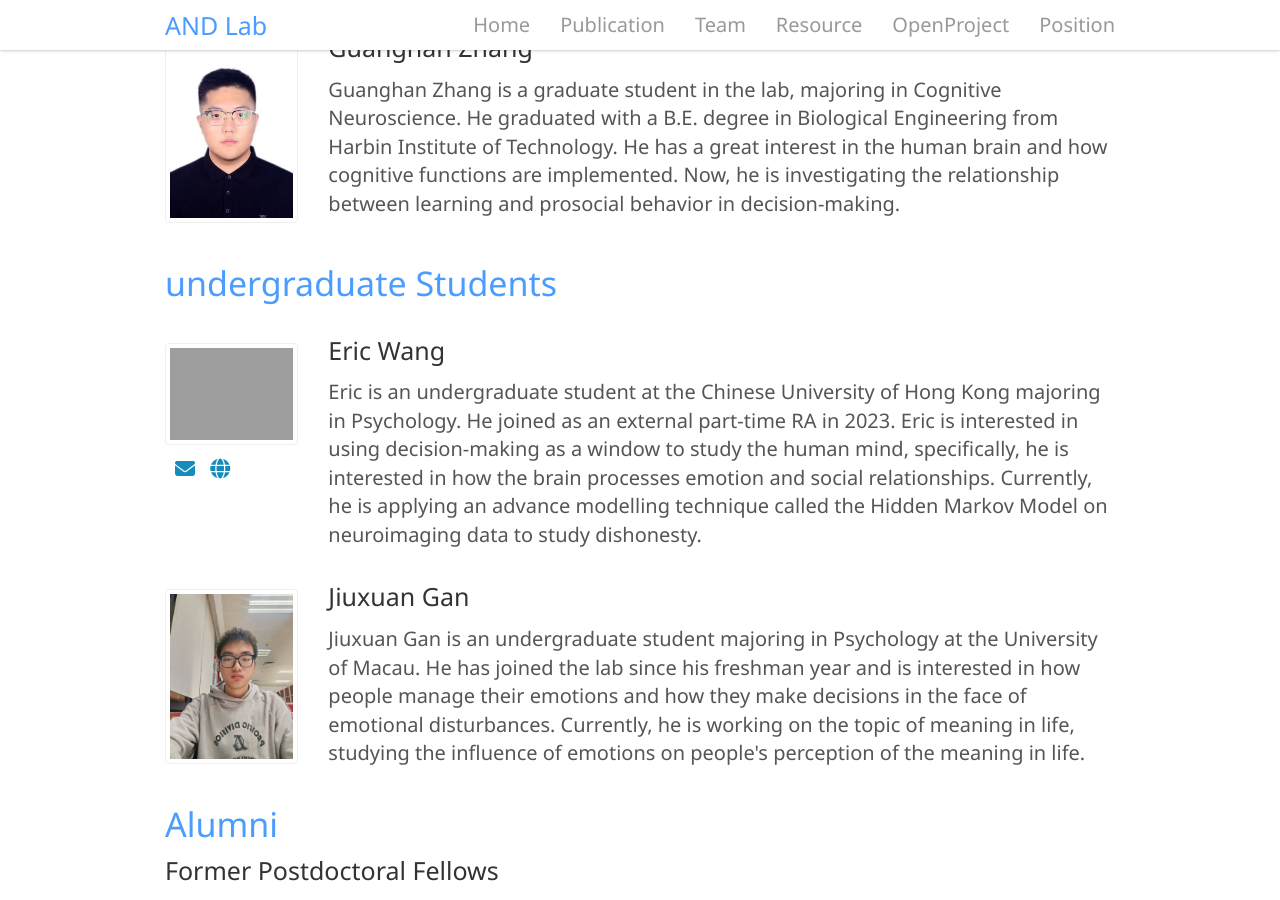
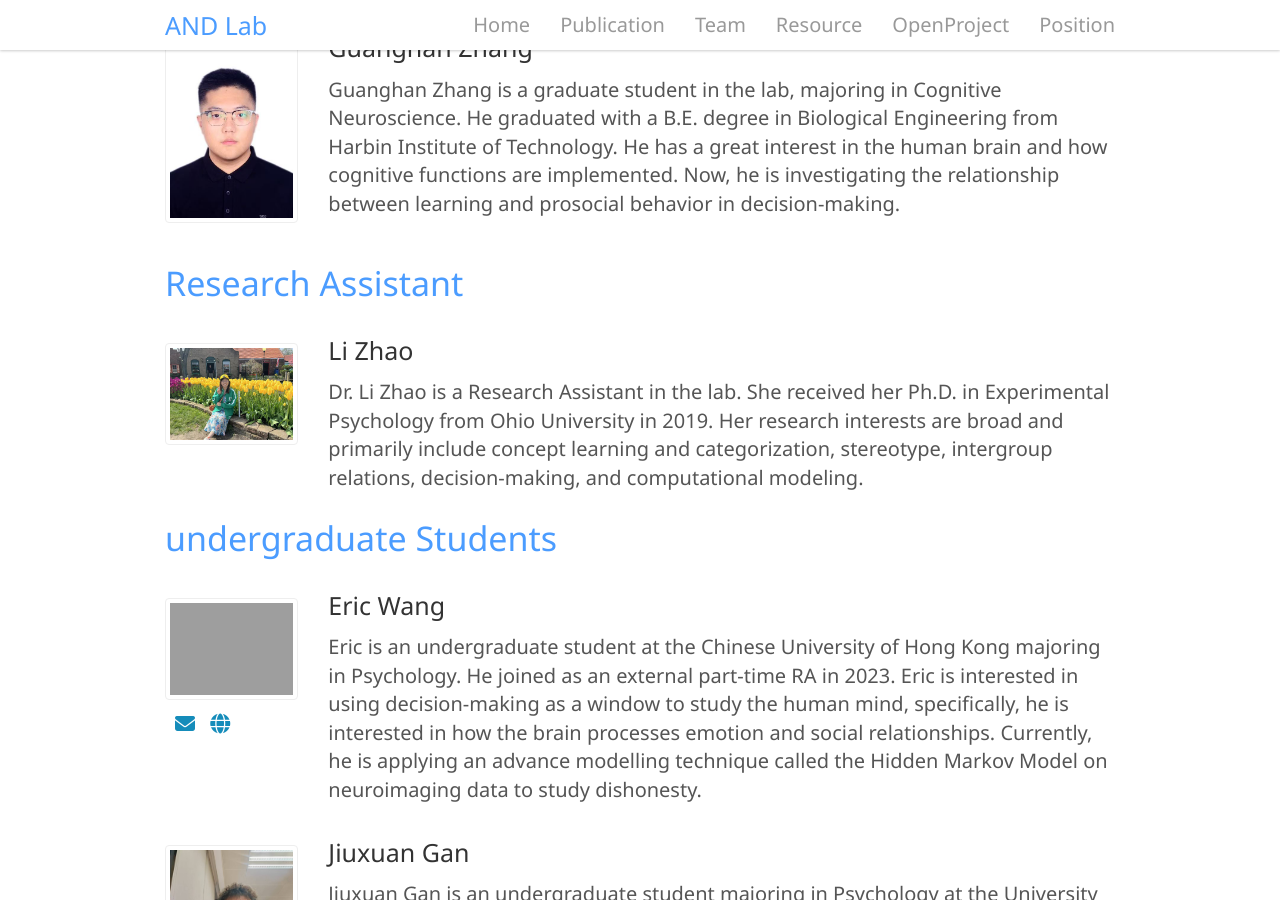
Before and after one commit to andlab-um/lab-website, a Jekyll site: the page built from _pages/team.html, in a window 1280 px wide and 900 px high, scrolled down 4759 px. Built offline with Jekyll 4.4.1, drawn with Linux system fonts in a browser that asks for light colours; nearby versions of some CDN libraries.

Commit message:
Update member.yml

```diff
--- a/_data/member.yml
+++ b/_data/member.yml
@@ -77,6 +77,12 @@
     - name: Guanghan Zhang
       image: GuanghanZhang.png
       content: Guanghan Zhang is a graduate student in the lab, majoring in Cognitive Neuroscience. He graduated with a B.E. degree in Biological Engineering from Harbin Institute of Technology. He has a great interest in the human brain and how cognitive functions are implemented. Now, he is investigating the relationship between learning and prosocial behavior in decision-making.
+
+- title: Research Assistant
+  members:
+    - name: Li Zhao
+      image: LiZhao.jpg
+      content: Dr. Li Zhao is a Research Assistant in the lab. She received her Ph.D. in Experimental Psychology from Ohio University in 2019. Her research interests are broad and primarily include concept learning and categorization, stereotype, intergroup relations, decision-making, and computational modeling.
 
 - title: undergraduate Students
   members:
```
